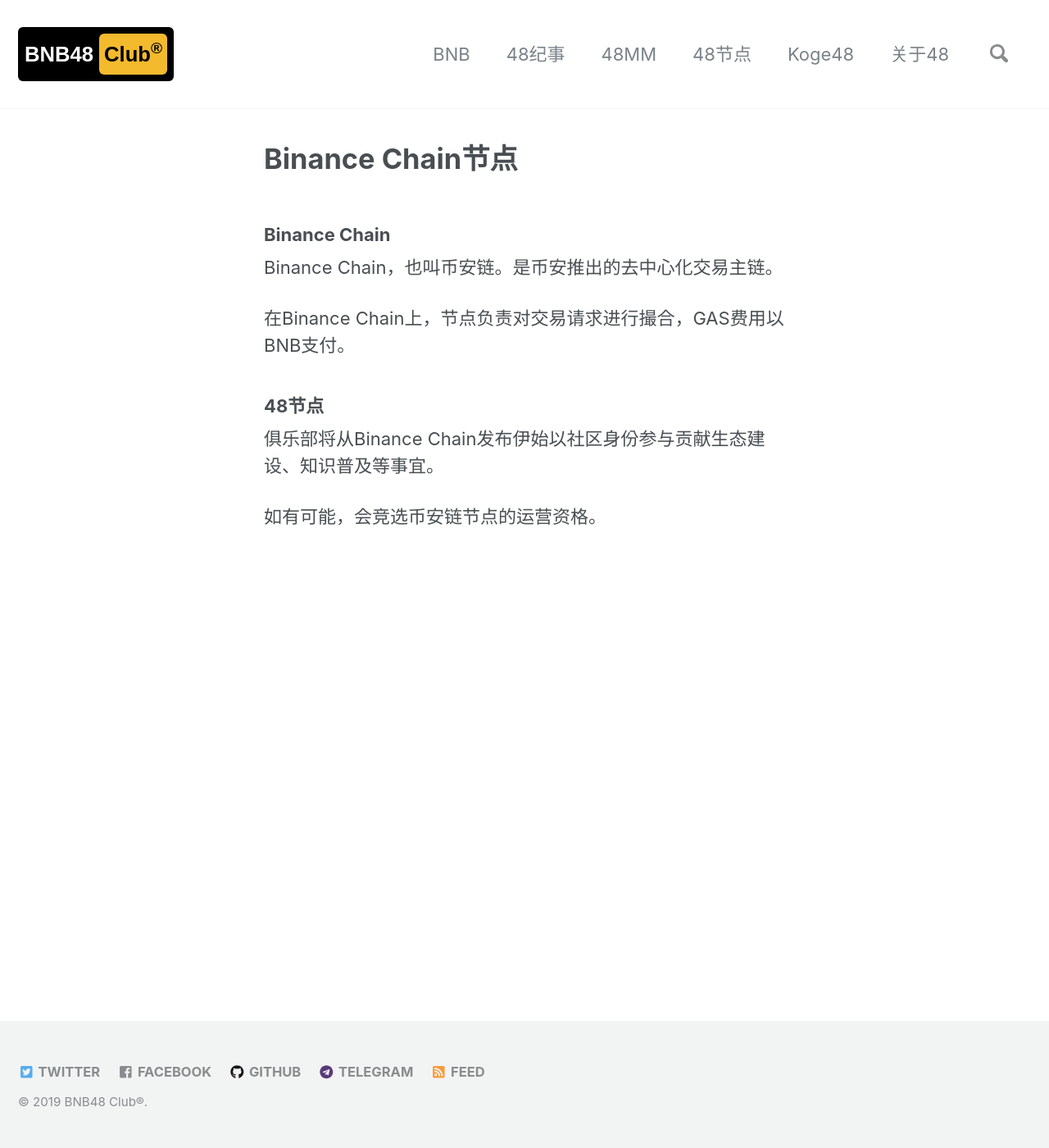
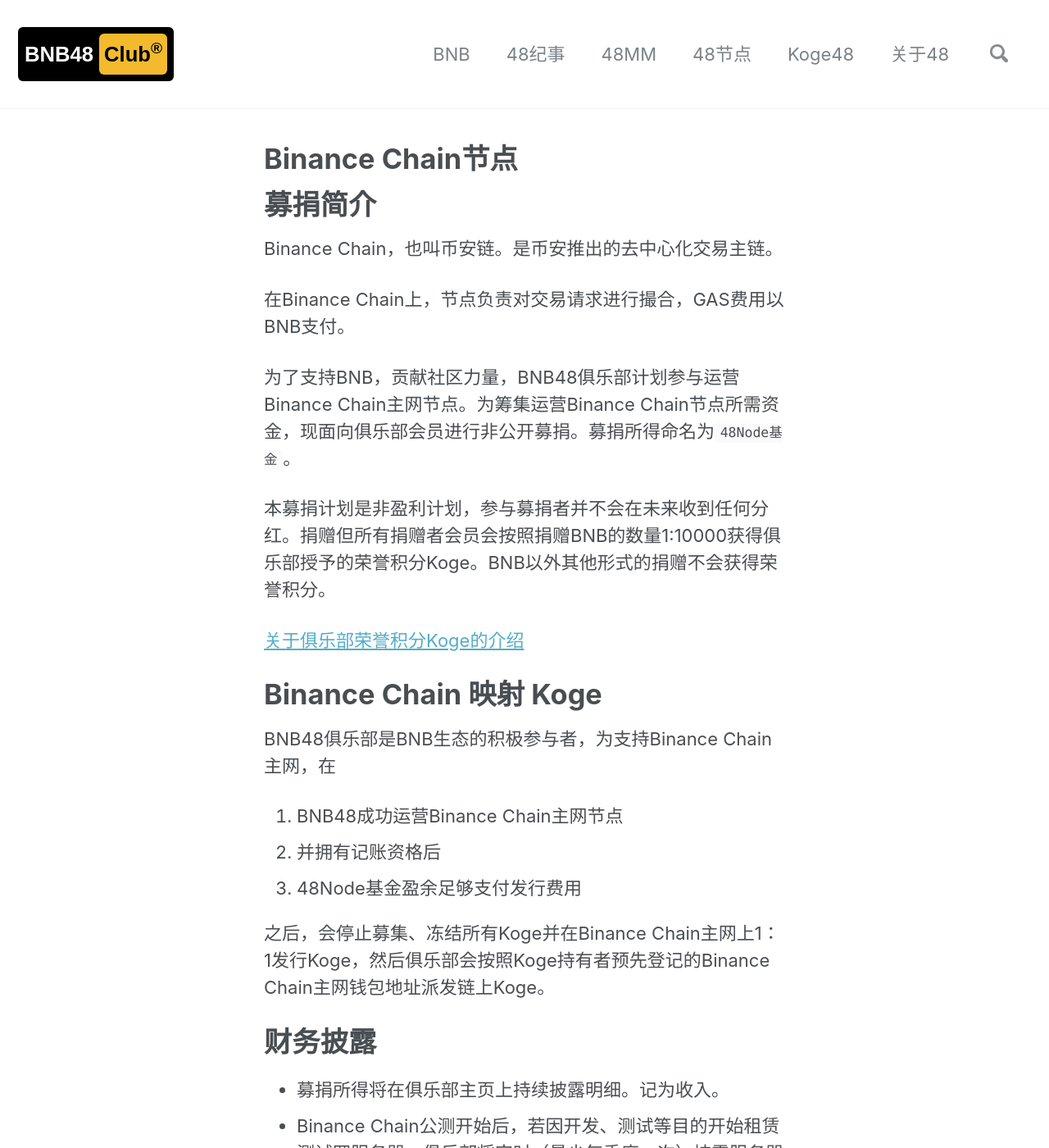
Before and after one commit to 48Club/BNB48Club.github.io, a Jekyll site: the page built from _pages/binancenode.md, in a window 1280 px wide and 1400 px high. Shown: the whole window at 82% size. Built offline with Jekyll 4.4.1, drawn with Linux system fonts in a browser that asks for light colours; nearby versions of some CDN libraries; some of the changed text lies outside the part shown.

Commit message:
Update binancenode.md

```diff
--- a/_pages/binancenode.md
+++ b/_pages/binancenode.md
@@ -4,12 +4,41 @@
 title: "Binance Chain节点"
 modified: 2018-11-22T18:48:00+08:00
 ---
-### Binance Chain
+# 募捐简介
 Binance Chain，也叫币安链。是币安推出的去中心化交易主链。
 
 在Binance Chain上，节点负责对交易请求进行撮合，GAS费用以BNB支付。
 
-### 48节点
-俱乐部将从Binance Chain发布伊始以社区身份参与贡献生态建设、知识普及等事宜。
+为了支持BNB，贡献社区力量，BNB48俱乐部计划参与运营Binance Chain主网节点。为筹集运营Binance Chain节点所需资金，现面向俱乐部会员进行非公开募捐。募捐所得命名为`48Node基金`。
 
-如有可能，会竞选币安链节点的运营资格。
+本募捐计划是非盈利计划，参与募捐者并不会在未来收到任何分红。捐赠但所有捐赠者会员会按照捐赠BNB的数量1:10000获得俱乐部授予的荣誉积分Koge。BNB以外其他形式的捐赠不会获得荣誉积分。
+
+[关于俱乐部荣誉积分Koge的介绍](http://bnb48.club/koge48)
+# Binance Chain 映射 Koge
+BNB48俱乐部是BNB生态的积极参与者，为支持Binance Chain主网，在
+1. BNB48成功运营Binance Chain主网节点
+2. 并拥有记账资格后
+3. 48Node基金盈余足够支付发行费用
+
+之后，会停止募集、冻结所有Koge并在Binance Chain主网上1：1发行Koge，然后俱乐部会按照Koge持有者预先登记的Binance Chain主网钱包地址派发链上Koge。
+
+# 财务披露
+- 募捐所得将在俱乐部主页上持续披露明细。记为收入。
+- Binance Chain公测开始后，若因开发、测试等目的开始租赁测试网服务器，俱乐部将定时（最少每季度一次）披露服务器租赁费用的开支及变现交易的场所、价格、同期其他交易所参考价。记为支出。
+- Binance Chain主网上线后，若因运行节点等目的开始租赁主网服务器，俱乐部将定时（最少每季度一次）披露服务器租赁费用的开支及变现交易的场所、价格、同期其他交易所参考价。记为支出。
+- 当俱乐部进行必要的链上交易（发行Koge、派发Koge、交易）后会披露交易的GAS费用和对应的txid。记为支出。
+- 俱乐部因非Binance Chain节点相关的原因产生的费用原则上不使用本募捐所得资金，如有，也会如实披露。记为支出。
+- 俱乐部运营节点上线，会公布钱包地址。如产生手续费收入，记为收入。可从链上查看记录。
+
+# Koge销毁
+从俱乐部运营记账节点第一次产生手续费收入的次月开始，记此前48Node基金盈余为P，俱乐部每自然月执行下述规则：
+1. 记当月48Node基金盈余为Q
+2. 若Q>P，则记M为差额的50%，即50%\*(Q-P)。否则不再继续向后执行。
+3. 从48Node基金中减记等额M的资金，同时使用等额M的资金在Binance Chain去中心化交易所上购入Koge。
+4. 披露购入的Koge数量，并予以销毁。
+
+直到全网所有的Koge全部销毁完毕为止。
+
+# 计划终止
+BNB48的主网节点计划遇到以下情形时会宣布终止：
+1. 48Node基金全部花费完，且BNB48并无节点获得记账资格，则停止资金募集，后续计划终止。
```
